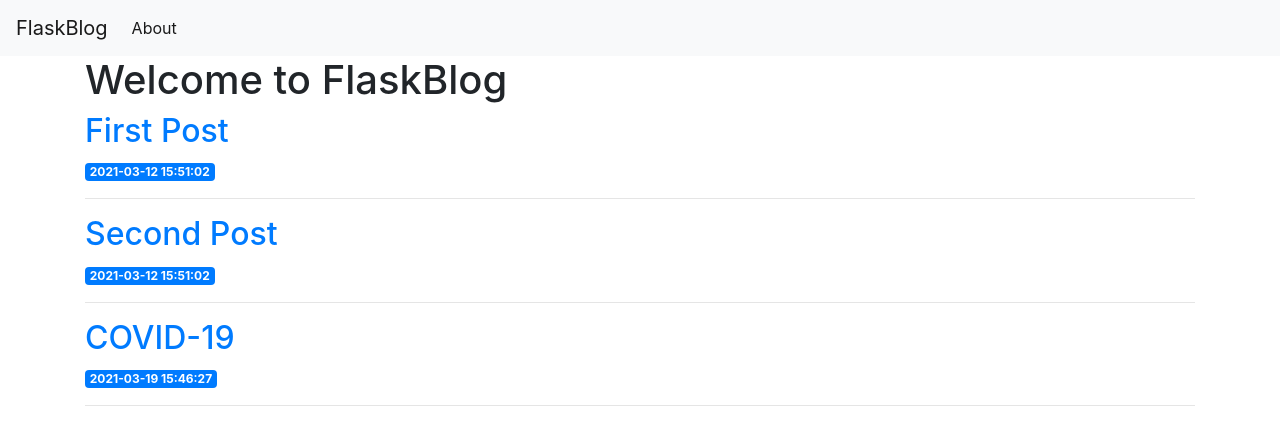
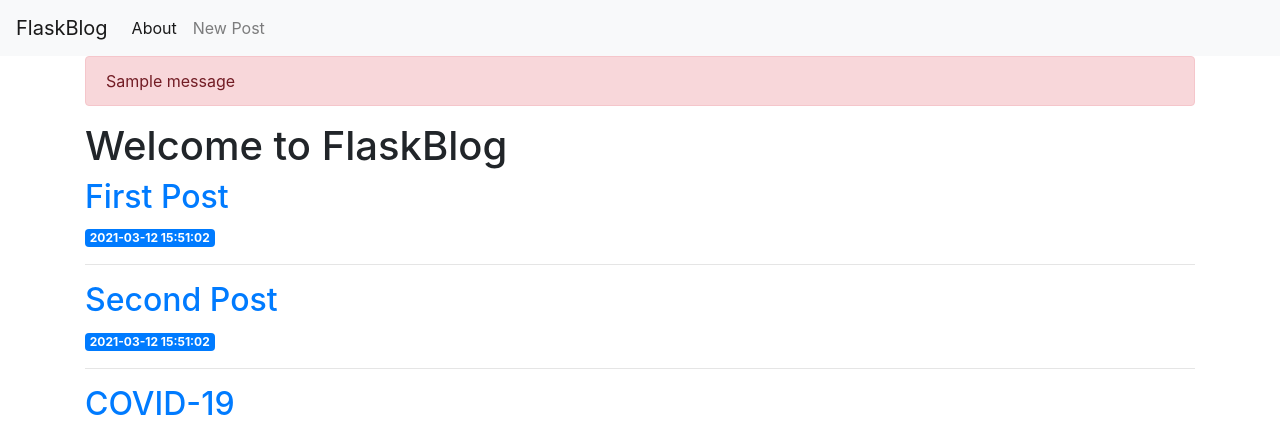
Before and after one commit to MetalChibi/flask_blog, a Flask app: page / in a window 1280 px wide. Shown: the top 422 px of the page. Run offline with Flask 2, Linux system fonts and the light colour scheme; data comes from the database, SQL or seed files in the repository; both versions use the stored data as it was after the commit; one stand-in notice (Sample message) is shown; some libraries are stand-ins or nearby versions.

Commit message:
Added create post link & expanded the create() function

```diff
--- a/app.py
+++ b/app.py
@@ -38,4 +38,20 @@ def post(post_id):
 # GET: Accepted by default.
 # For non-default methods: pass a tuple with GET & POST to `methods` of the @app.route() decorator.
 def create():
+    if request.method == 'POST':
+        title = request.form['title']
+        content = request.form['content']
+    # This code will only execute if the request is POST.
+    # Get data from request.form object that can access form data in request.
+
+    if not title:
+        flash('Title is required')
+    # If title isn't entered, show error. Else: do the magic!
+    else:
+        conn = get_db_connection()
+        conn.execute('INSERT INTO posts (title, content) VALUES (?, ?)', (title, content))
+        # Insert post title/content into DB.
+        conn.commit()
+        conn.close()
+        return redirect(url_for('index')) # Return to index.
     return render_template('create.html')
--- a/templates/base.html
+++ b/templates/base.html
@@ -22,11 +22,17 @@
             <li class="nav-item active">
                 <a class="nav-link" href="#">About</a>
             </li>
+            <li class="nav-item">
+                <a class="nav-link" href="{{url_for('create')}}">New Post</a>
+            </li>
             </ul>
         </div>
     </nav>
     <!-- Content goes here I guess?? -->
     <div class="container">
+        {% for message in get_flashed_messages() %}
+            <div class="alert alert-danger">{{ message }}</div>
+        {% endfor %}
         {% block content %} {% endblock %}  <!-- Jinja content block; content from child templates inherited from base.html -->
     </div>
 
--- a/templates/create.html
+++ b/templates/create.html
@@ -22,5 +22,6 @@
     <div class="form-group">
         <button type="submit" class="btn btn-primary">Submit</button>
     </div>
+    <!-- send POST to create() -->
 </form>
 {% endblock %}
```
Also changed, not shown: database.db.
